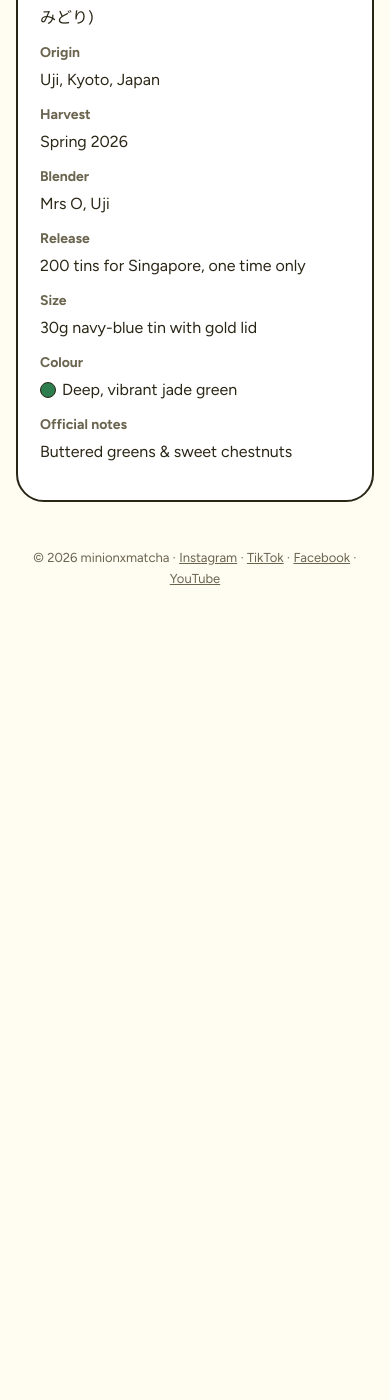
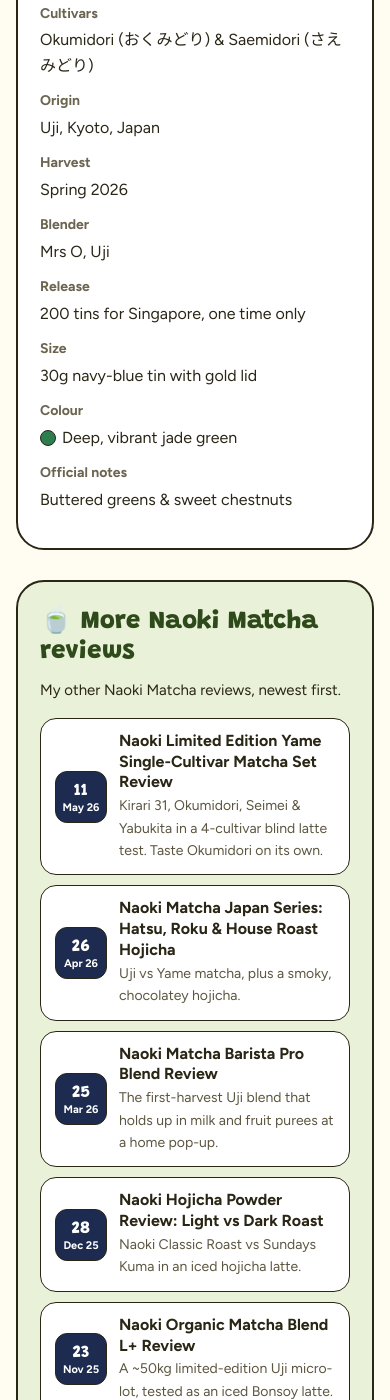
Before and after one commit to minionxmatcha/minionxmatcha.github.io, a Jekyll site: the page built from _posts/2026-11-20-naoki-tenth-harvest-matcha-masters-collection-review.md, in a window 390 px wide and 1400 px high, scrolled down 5788 px. Built offline with Jekyll 4.4.1, drawn with Linux system fonts in a browser that asks for light colours; a script that is not in the unit is left out; before the commit the page ends 6418 px from its top, so only the background shows below that; some of the changed text lies outside the part shown.

Commit message:
Update 2026-11-20-naoki-tenth-harvest-matcha-masters-collection-review.md

```diff
--- a/_posts/2026-11-20-naoki-tenth-harvest-matcha-masters-collection-review.md
+++ b/_posts/2026-11-20-naoki-tenth-harvest-matcha-masters-collection-review.md
@@ -368,6 +368,17 @@ date: 2026-11-20
   .cs-jade { display: inline-block; width: 16px; height: 16px; border-radius: 50%; border: 1.5px solid var(--ink); background: #2E7D4F; vertical-align: -3px; margin-right: 6px; }
   .cs-check { display: inline-block; font-size: 11px; font-weight: 700; padding: 2px 9px; border-radius: 999px; border: 1.5px solid var(--ink); background: var(--foam); color: var(--matcha-deep); white-space: nowrap; }
   [hidden] { display: none !important; }
+  .cs-related { list-style: none; margin: 0; padding: 0; display: grid; gap: 10px; }
+  .cs .cs-related li { margin: 0; }
+  .cs .cs-related a { display: grid; grid-template-columns: 64px 1fr; gap: 14px; align-items: center; padding: 12px 14px; background: #fff; border: 1.5px solid var(--ink); border-radius: 16px; color: var(--ink); text-decoration: none; }
+  .cs .cs-related a:hover { background: var(--pudding); }
+  .cs .cs-related a:focus-visible { outline: 3px solid var(--denim); outline-offset: 3px; }
+  .cs-rel-date { display: grid; place-items: center; text-align: center; width: 64px; height: 58px; border: 1.5px solid var(--ink); border-radius: 12px; background: #1C2B4F; color: #E5C77A; line-height: 1; }
+  .cs-rel-date strong { display: block; font-family: var(--display); font-weight: 800; font-size: 20px; }
+  .cs-rel-date span { display: block; font-size: 11px; font-weight: 700; margin-top: 2px; color: #fff; }
+  .cs-rel-title { display: block; font-weight: 700; font-size: 16px; line-height: 1.3; }
+  .cs-rel-blurb { display: block; font-size: 14px; color: #5c5640; margin-top: 2px; }
+  @media (max-width: 520px) { .cs .cs-related a { grid-template-columns: 52px 1fr; gap: 12px; } .cs-rel-date { width: 52px; height: 52px; } .cs-rel-date strong { font-size: 17px; } }
   .cs-timeline { list-style: none; margin: 0; padding: 0; display: grid; gap: 10px; }
   .cs .cs-timeline li { margin: 0; display: grid; grid-template-columns: 92px 1fr; gap: 14px; align-items: start; padding: 12px 14px; background: #fff; border: 1.5px solid var(--ink); border-radius: 16px; }
   .cs-tl-date { display: block; text-align: center; padding: 6px 4px; border-radius: 12px; border: 1.5px solid var(--ink); background: #1C2B4F; color: #E5C77A; font-family: var(--display); font-weight: 800; font-size: 17px; line-height: 1.1; }
@@ -474,7 +485,7 @@ date: 2026-11-20
   <p class="cs-alert" data-show-from="2026-11-26T22:00:00+08:00" data-show-until="2026-11-30T00:00:00+08:00" hidden>📅 <strong>Available to everyone from 30 Nov</strong> on Naoki's website. <a href="#get-it">Details</a>.</p>
   <p class="cs-alert" data-show-from="2026-11-30T00:00:00+08:00" hidden>🛒 <strong>Now available</strong> on Naoki's website, while the 200 tins last. <a href="#get-it">Details</a>.</p>
 
-  <p>I started out as a Naoki customer with a single spouted chawan in August 2024, and have since worked with them on collaborations across their lineup. Here's how this one-time celebratory release performs as both <strong>usucha</strong> and a <strong>full-cream iced latte</strong>.</p>
+  <p>I started out as a Naoki customer with a single spouted chawan in August 2024, and have since worked with them on collaborations across their lineup (you'll find <a href="#more-naoki">all my Naoki reviews</a> at the end of this post). Here's how this one-time celebratory release performs as both <strong>usucha</strong> and a <strong>full-cream iced latte</strong>.</p>
 
   <!-- Video -->
   <section class="cs-video">
@@ -548,7 +559,7 @@ date: 2026-11-20
       <p>Many delicate ceremonial blends lose their voice in full-cream milk, but Tenth Harvest does the exact opposite. Full-cream dairy turns up the nuttiness and unlocks a creamy, rich, brothy umami depth.</p>
     </div>
 
-    <p class="cs-note">💚 <strong>Verdict:</strong> enjoyable as a straight usucha, but this Okumidori–Saemidori blend truly comes alive in milk. If you're a latte lover looking for a commemorative tin that won't get muted by dairy, this one-time release is for you.</p>
+    <p class="cs-note">💚 <strong>Verdict:</strong> enjoyable as a straight usucha, but this Okumidori–Saemidori blend truly comes alive in milk. If you're a latte lover looking for a commemorative tin that won't get muted by dairy, this one-time release is for you. For an everyday latte workhorse, see my <a href="/2026/03/25/naoki-matcha-barista-pro-blend-home-pop-up-review.html">Naoki Barista Pro Blend review</a>.</p>
   </section>
 
   <!-- How to get it -->
@@ -598,6 +609,19 @@ date: 2026-11-20
     </dl>
   </section>
 
+  <!-- More Naoki reviews -->
+  <section class="cs-board cs-board-matcha" id="more-naoki">
+    <h2>🍵 More Naoki Matcha reviews</h2>
+    <p class="cs-lede">My other Naoki Matcha reviews, newest first.</p>
+    <ul class="cs-related">
+      <li><a href="/2026/05/11/naoki-limited-edition-yame-single-cultivar-matcha-set-review.html"><span class="cs-rel-date"><span><strong>11</strong><span>May 26</span></span></span><span><span class="cs-rel-title">Naoki Limited Edition Yame Single-Cultivar Matcha Set Review</span><span class="cs-rel-blurb">Kirari 31, Okumidori, Seimei & Yabukita in a 4-cultivar blind latte test. Taste Okumidori on its own.</span></span></a></li>
+      <li><a href="/2026/04/26/naoki-matcha-japan-hatsu-roku-house-roast-hojicha-review.html"><span class="cs-rel-date"><span><strong>26</strong><span>Apr 26</span></span></span><span><span class="cs-rel-title">Naoki Matcha Japan Series: Hatsu, Roku & House Roast Hojicha</span><span class="cs-rel-blurb">Uji vs Yame matcha, plus a smoky, chocolatey hojicha.</span></span></a></li>
+      <li><a href="/2026/03/25/naoki-matcha-barista-pro-blend-home-pop-up-review.html"><span class="cs-rel-date"><span><strong>25</strong><span>Mar 26</span></span></span><span><span class="cs-rel-title">Naoki Matcha Barista Pro Blend Review</span><span class="cs-rel-blurb">The first-harvest Uji blend that holds up in milk and fruit purees at a home pop-up.</span></span></a></li>
+      <li><a href="/2025/12/28/naoki-hojicha-powder-light-vs-dark-roast-comparison.html"><span class="cs-rel-date"><span><strong>28</strong><span>Dec 25</span></span></span><span><span class="cs-rel-title">Naoki Hojicha Powder Review: Light vs Dark Roast</span><span class="cs-rel-blurb">Naoki Classic Roast vs Sundays Kuma in an iced hojicha latte.</span></span></a></li>
+      <li><a href="/2025/11/23/naoki-organic-matcha-blend-l-plus-review.html"><span class="cs-rel-date"><span><strong>23</strong><span>Nov 25</span></span></span><span><span class="cs-rel-title">Naoki Organic Matcha Blend L+ Review</span><span class="cs-rel-blurb">A ~50kg limited-edition Uji micro-lot, tested as an iced Bonsoy latte.</span></span></a></li>
+    </ul>
+  </section>
+
 </div>
 
 <script>
```
